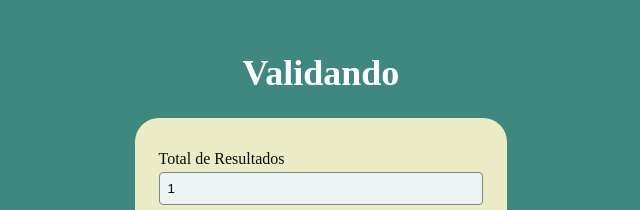
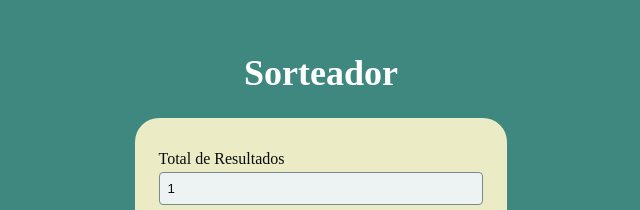
Before and after one commit to Willshk/sorteador, a plain HTML site: page index.html in a window 1280 px wide. Shown: the part 164-374 px from the top of the page, 319-959 px from the left. Drawn offline with Linux system fonts and the light colour scheme.

Commit message:
Update index.html

```diff
--- a/index.html
+++ b/index.html
@@ -7,7 +7,7 @@
     <title>Sorteador</title>
 </head>
 <body>
-    <h1>Validando</h1>
+    <h1>Sorteador</h1>
     <div class="card">
     <div class="fields">
         <div class="input-group">
```
